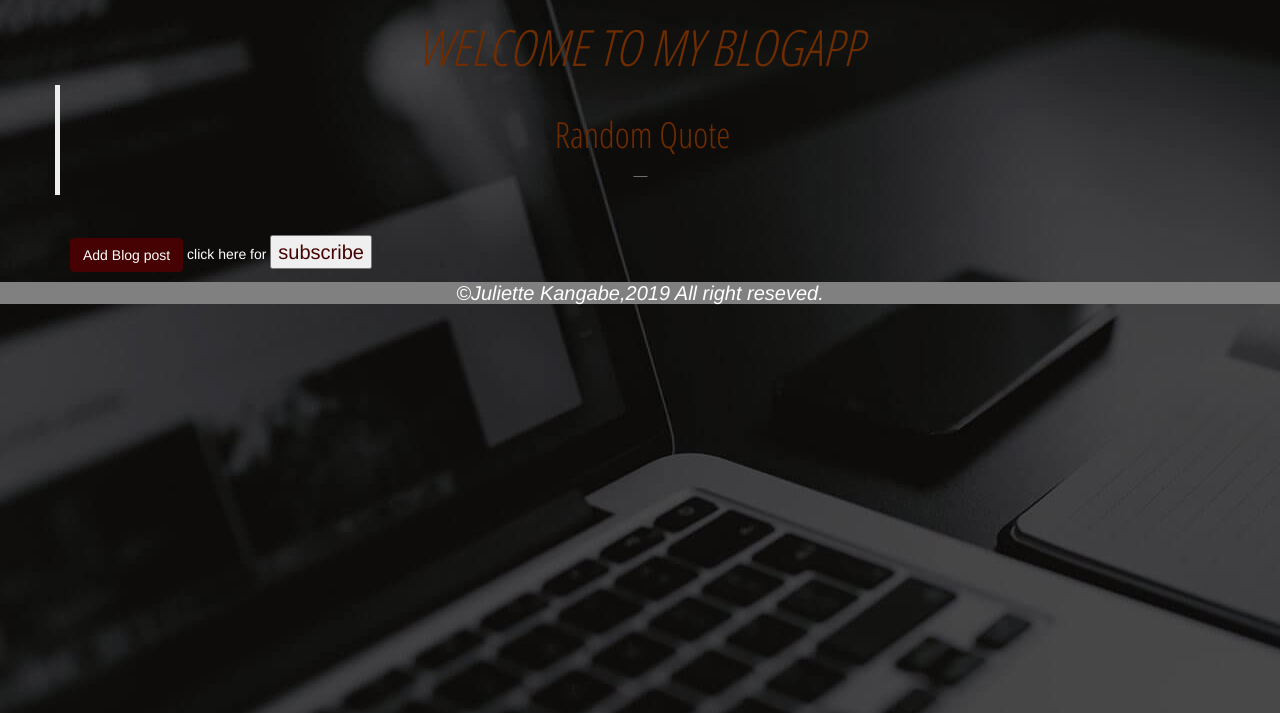
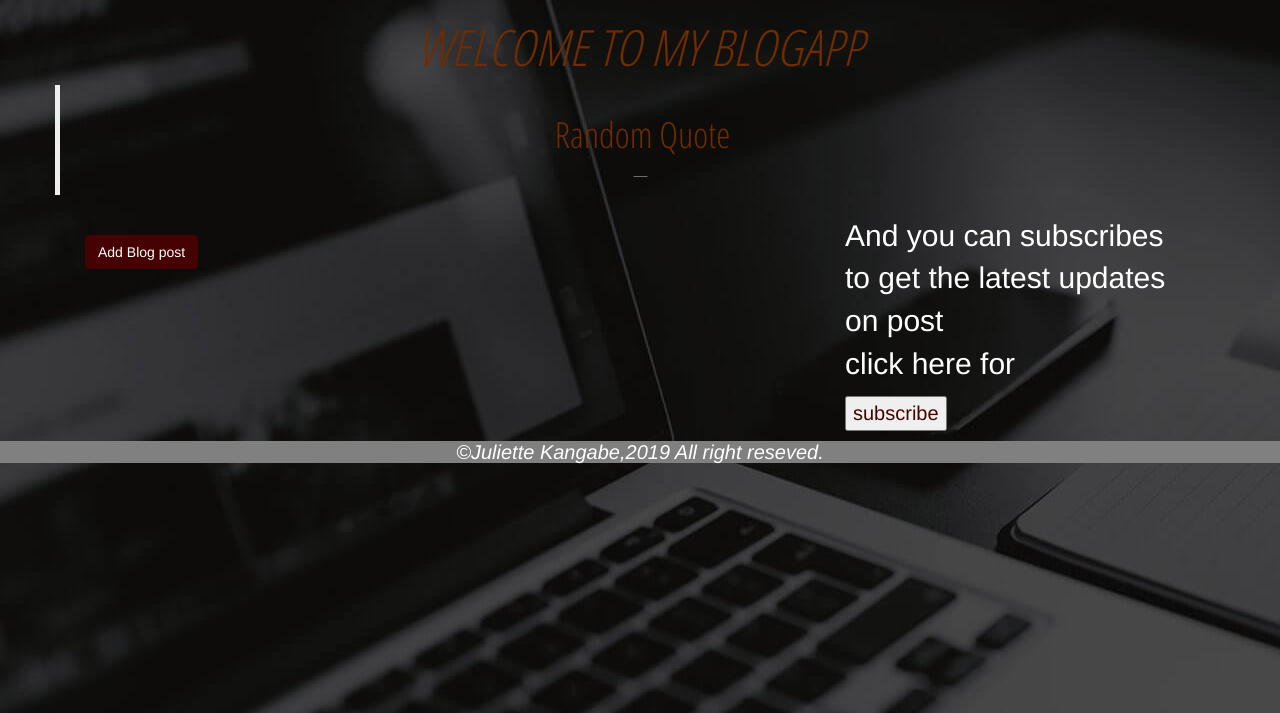
Before and after one commit to juru-juliette/BlogApp, a Flask app: template app/templates/index.html in a window 1280 px wide. Shown: the part 52-765 px from the top of the page. Run offline with Flask 2, Linux system fonts and the light colour scheme; the template is opened without the code that fills it, so the values that code supplies are empty; some libraries are stand-ins or nearby versions.

Commit message:
last commit

```diff
--- a/app/templates/index.html
+++ b/app/templates/index.html
@@ -11,29 +11,42 @@
 
 {% block content %}
 
-<h1 id="big" style="color:#6E2C00; text-align:center;font-family: 'Open Sans Condensed', sans-serif;font-size:50px;font-style:oblique">WELCOME TO MY BLOGAPP</h1>
+<h1 id="big"
+    style="color:#6E2C00; text-align:center;font-family: 'Open Sans Condensed', sans-serif;font-size:50px;font-style:oblique">
+    WELCOME TO MY BLOGAPP</h1>
 
 <div class="container">
     <div class="row">
         <blockquote class="text-center text-lg">
-            <h1 style="color:#6E2C00; text-align: center;font-family: 'Open Sans Condensed', sans-serif">Random Quote</h1>
+            <h1 style="color:#6E2C00; text-align: center;font-family: 'Open Sans Condensed', sans-serif">Random Quote
+            </h1>
             <p>{{quote.content}}</p>
             <footer><cite>{{quote.author}}</cite></footer>
         </blockquote>
     </div>
 
 </div>
-{{ macro.displayPosts(posts)}}<br>
-<div class="container">
-    <a href="/post/new" class="btn btn-primary">Add Blog post</a>
-    click here for
-    <button><a href="/subscription/fill/"style="color: rgb(70, 2, 2);font-size:20px">subscribe</a></button>
+<div class="row">
 
+
+    <main role="main" class="container">
+
+        <div class="col-md-8">
+            {{ macro.displayPosts(posts)}}<br>
+            <a href="/post/new" class="btn btn-primary">Add Blog post</a>
+        </div>
+        <div class="col-md-4">
+            <p style="font-size: 30px">And you can subscribes to get the latest updates on post <br>click here for</p>
+            <button><a href="/subscription/fill/" style="color: rgb(70, 2, 2);font-size:20px">subscribe</a></button>
+        </div>
+
+    </main>
 </div>
 <div class="row">
     <div class="footer">
-        <h4 style="text-align: center;background-color: grey;font-style:oblique;font-size: 20px">&copy;Juliette Kangabe,2019 All right reseved.</h4>
-     </div>
+        <h4 style="text-align: center;background-color: grey;font-style:oblique;font-size: 20px">&copy;Juliette
+            Kangabe,2019 All right reseved.</h4>
+    </div>
 </div>
 
 
```
